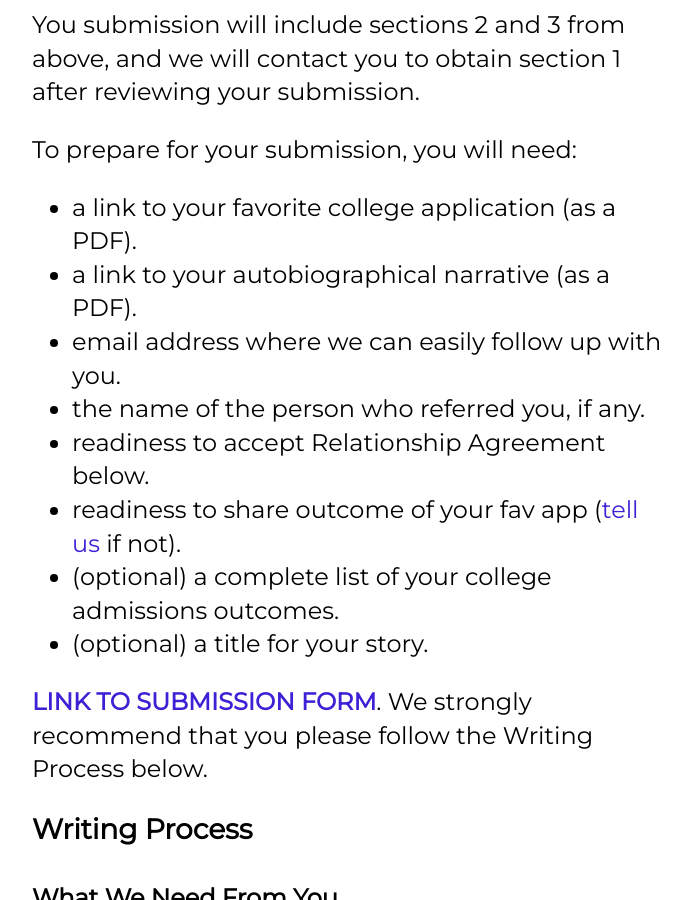
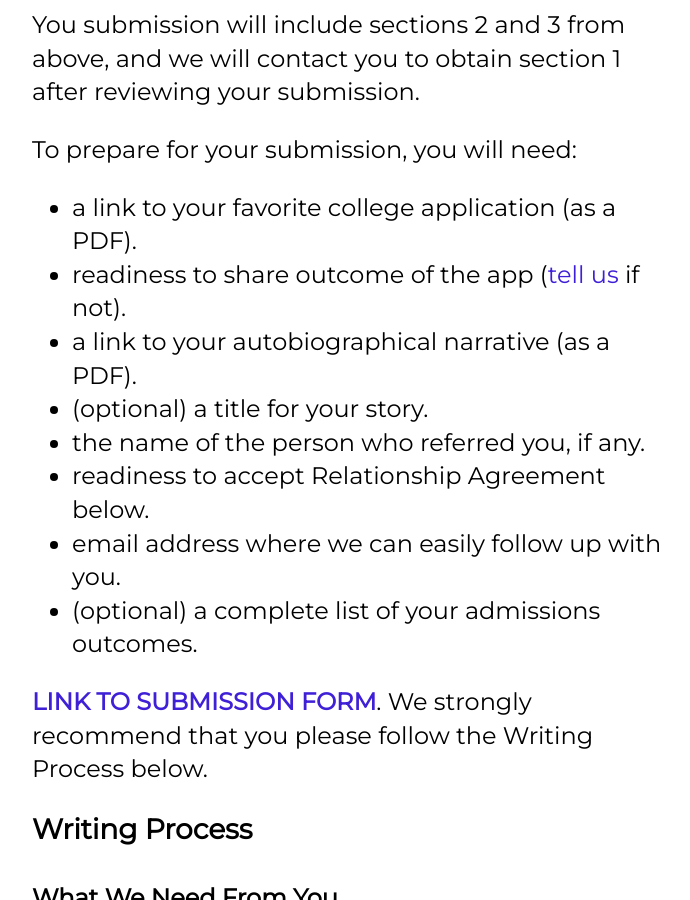
Before and after one commit to edspective/edspective.github.io, a Jekyll site: the page built from _pages/share.md, in a window 1280 px wide and 900 px high, scrolled down 1806 px. Shown: the whole window, without its empty margins (292-982 px from the left). Built offline with Jekyll 4.4.1, drawn with Linux system fonts in a browser that asks for light colours; nearby versions of some CDN libraries; some web fonts are replaced.

Commit message:
Update share.md

```diff
--- a/_pages/share.md
+++ b/_pages/share.md
@@ -27,13 +27,14 @@
 
 To prepare for your submission, you will need:
 - a link to your favorite college application (as a PDF).
+- readiness to share outcome of the app (<a href="/feedback" target="_blank">tell us</a> if not).
 - a link to your autobiographical narrative (as a PDF).
-- email address where we can easily follow up with you.
+- (optional) a title for your story.
 - the name of the person who referred you, if any.
 - readiness to accept Relationship Agreement below.
-- readiness to share outcome of your fav app (<a href="/feedback" target="_blank">tell us</a> if not).
-- (optional) a complete list of your college admissions outcomes.
-- (optional) a title for your story.
+- email address where we can easily follow up with you.
+- (optional) a complete list of your admissions outcomes.
+
 
 <a href="/submit" target="_blank">**LINK TO SUBMISSION FORM**</a>. We strongly recommend that you please follow the Writing Process below.
 
```
